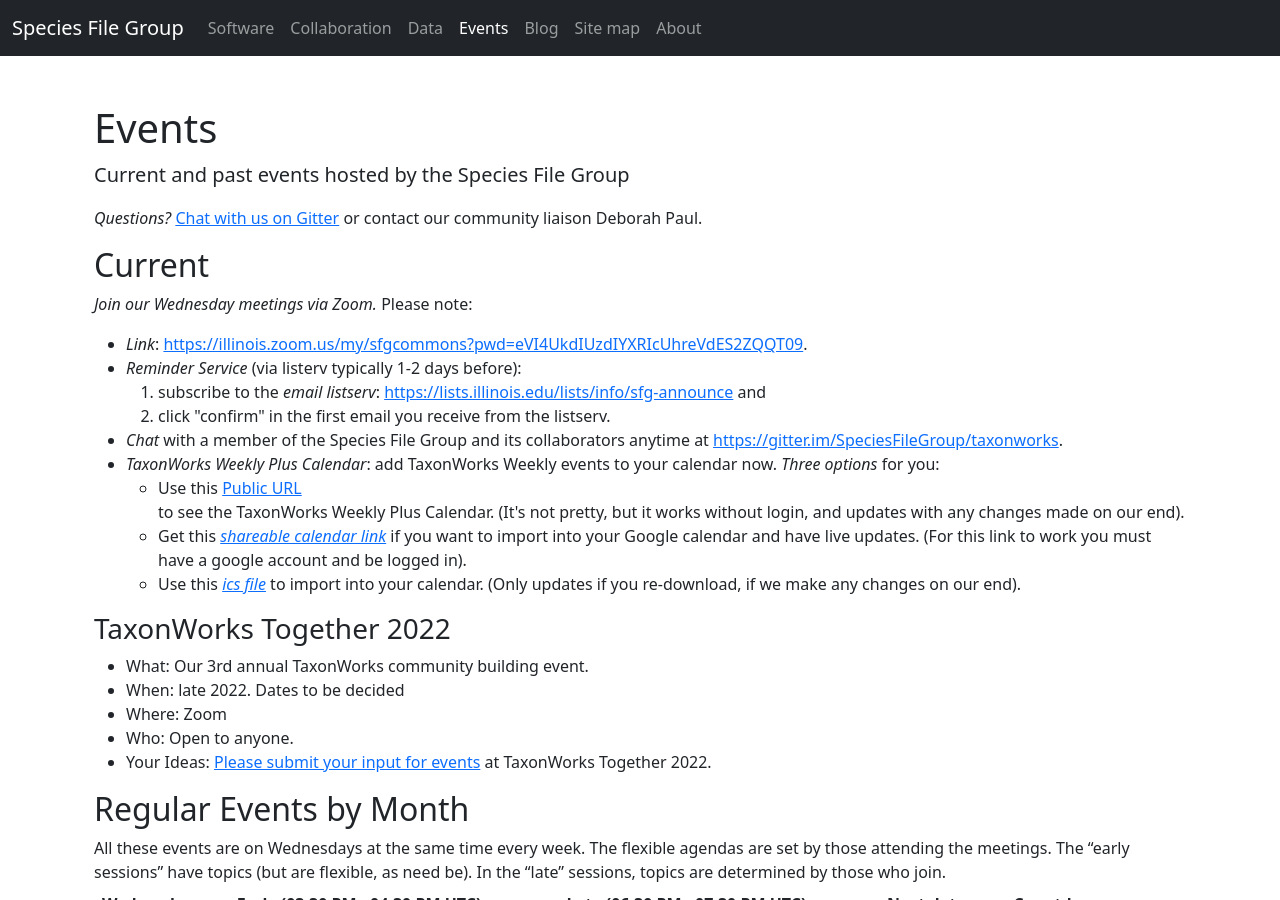
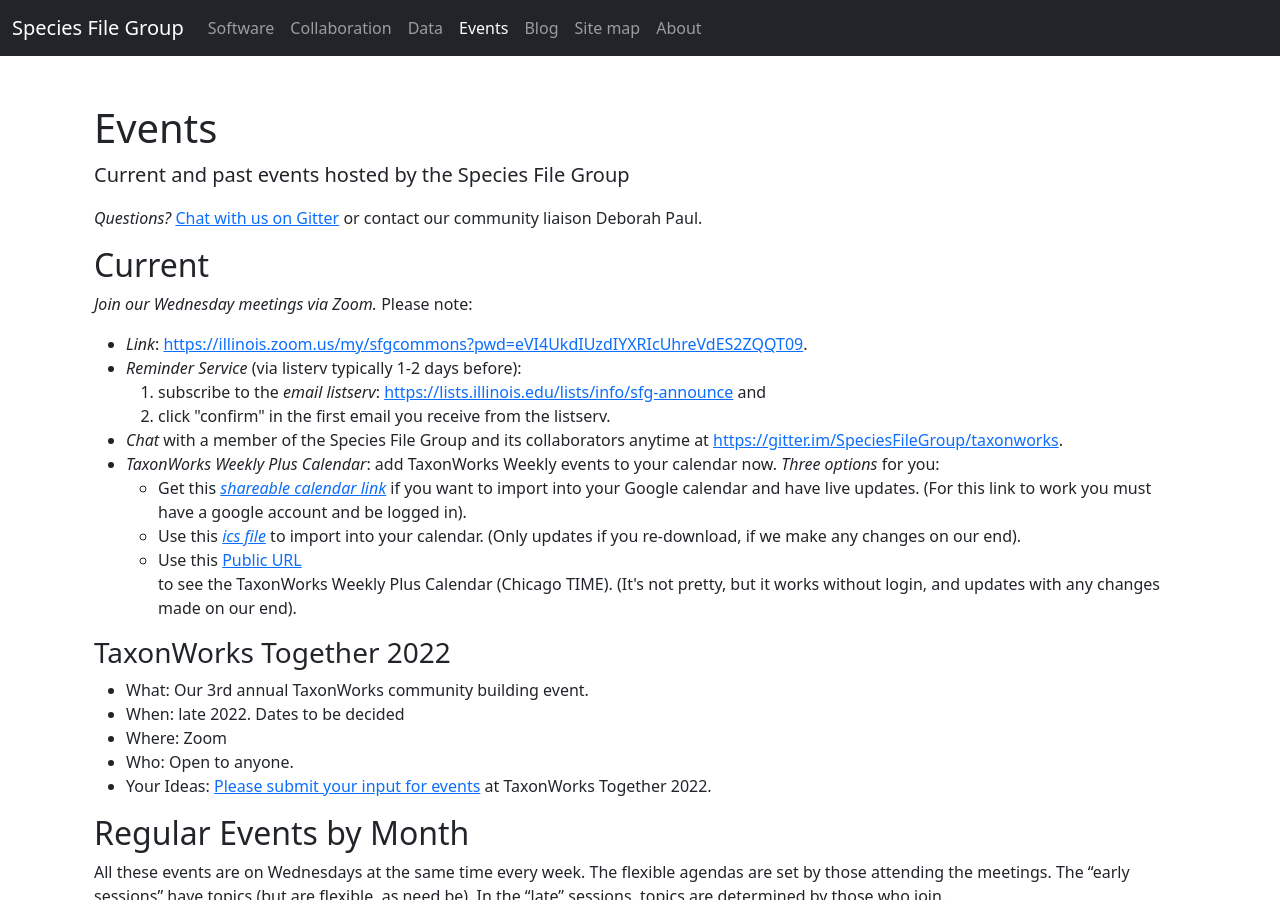
Before and after one commit to pnhogan/speciesfilegroup.github.io, a Jekyll site: the page built from events.html, in a window 1280 px wide and 900 px high. Built offline with Jekyll 4.4.1, drawn with Linux system fonts in a browser that asks for light colours.

Commit message:
change calendar order, add text about Chicago time
Note to @LocoDelAssembly I'm not sure about the UTC option. I think (will take experiment), I'd need to go back to recreate (or edit) the time zone of the entire calendar -- to use UTC. Then maybe this will work for all 3 calendar options. At the very least, it would get the "public URL" calendar to be in UTC. Our other option is to add javascript for the Public URL.

```diff
--- a/events.html
+++ b/events.html
@@ -21,10 +21,10 @@
       <li><em>Chat</em> with a member of the Species File Group and its collaborators anytime at <a href="https://gitter.im/SpeciesFileGroup/taxonworks">https://gitter.im/SpeciesFileGroup/taxonworks</a>.
       <li><em>TaxonWorks Weekly Plus Calendar</em>: add TaxonWorks Weekly events to your calendar now. <em>Three options</em> for you:</li>
         <ul>
-          <li>Use this <a href="https://calendar.google.com/calendar/embed?src=dt1h41u4dv7vsel7iobrdpms58%40group.calendar.google.com&ctz=America%2FChicago">Public URL</a></li> to see the TaxonWorks Weekly Plus Calendar. (It's not pretty, but it works without login, and updates with any changes made on our end).
           <li>Get this <em><a href="https://calendar.google.com/calendar/u/0?cid=ZHQxaDQxdTRkdjd2c2VsN2lvYnJkcG1zNThAZ3JvdXAuY2FsZW5kYXIuZ29vZ2xlLmNvbQ">shareable calendar link</a></em> if you want to import into your Google calendar and have live updates. (For this link to work you must have a google account and be logged in).</li>
           <li>Use this <em><a href="https://calendar.google.com/calendar/ical/dt1h41u4dv7vsel7iobrdpms58%40group.calendar.google.com/public/basic.ics">ics file</a></em> to import into your calendar. (Only updates if you re-download, if we make any changes on our end).</li>
-        </ul>
+          <li>Use this <a href="https://calendar.google.com/calendar/embed?src=dt1h41u4dv7vsel7iobrdpms58%40group.calendar.google.com&ctz=America%2FChicago">Public URL</a></li> to see the TaxonWorks Weekly Plus Calendar (Chicago TIME). (It's not pretty, but it works without login, and updates with any changes made on our end).</li>
+      </ul>
     </ul>
   </p>
 
```
